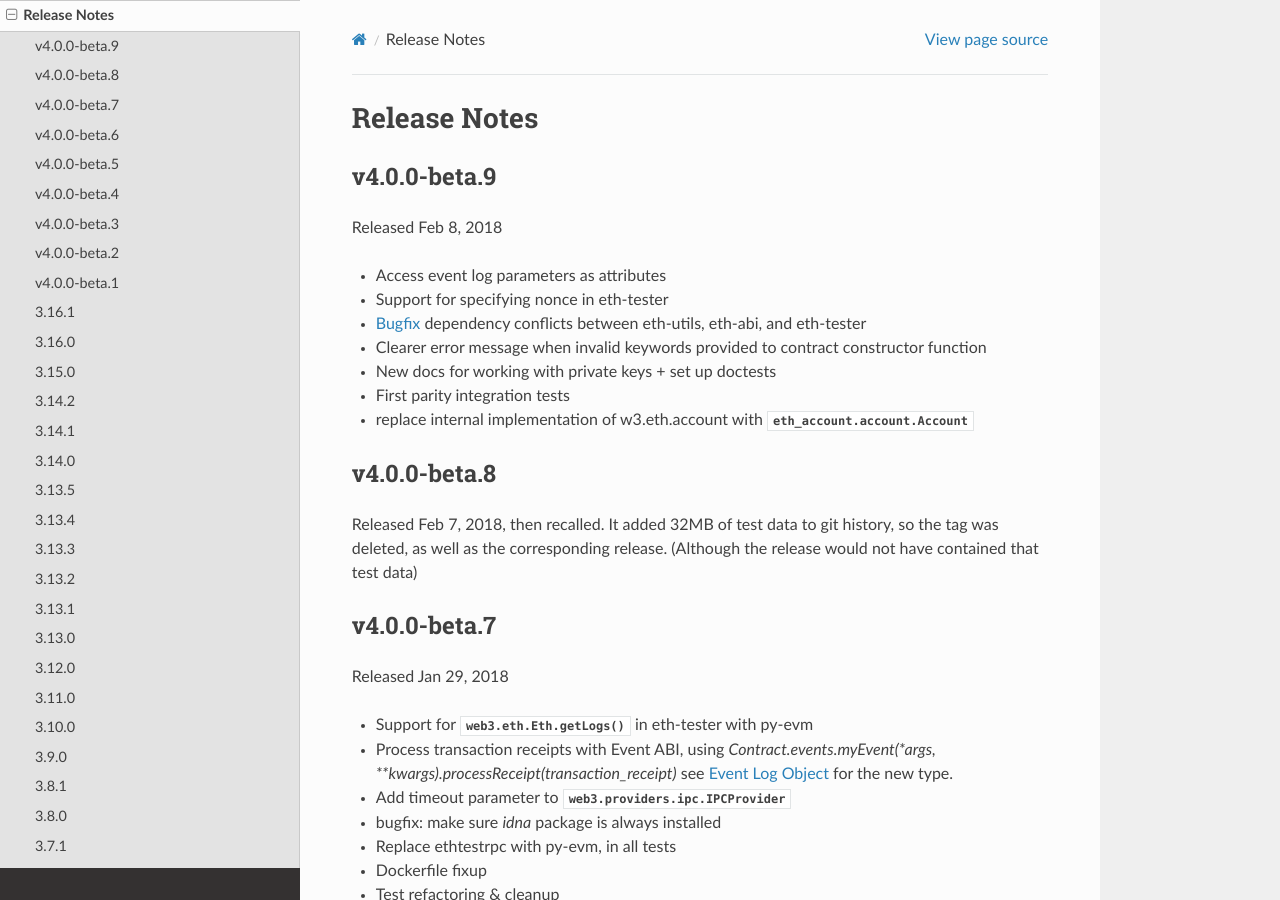
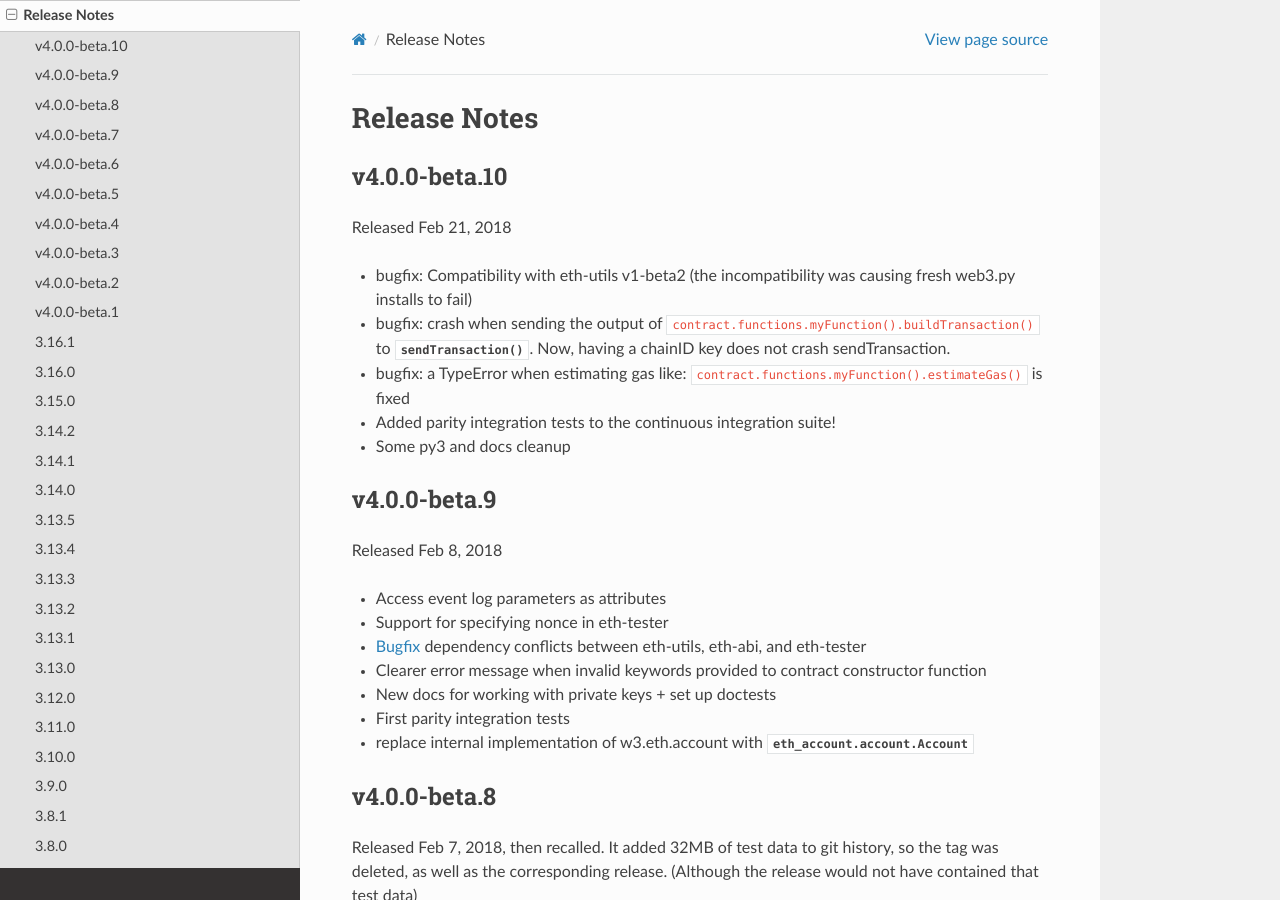
Before and after one commit to shuziren/web3.py, a Sphinx documentation site: the page built from docs/releases.rst, in a window 1280 px wide and 900 px high. Built offline with Sphinx 7.4.7 and the Read the Docs theme 2.0.0, drawn with Linux system fonts in a browser that asks for light colours.

Commit message:
release notes

```diff
--- a/docs/releases.rst
+++ b/docs/releases.rst
@@ -1,5 +1,20 @@
 Release Notes
 =============
+
+v4.0.0-beta.10
+-----------------
+
+Released Feb 21, 2018
+
+- bugfix: Compatibility with eth-utils v1-beta2
+  (the incompatibility was causing fresh web3.py installs to fail)
+- bugfix: crash when sending the output of ``contract.functions.myFunction().buildTransaction()``
+  to :meth:`~web3.eth.Eth.sendTransaction`. Now, having a chainID key does not crash
+  sendTransaction.
+- bugfix: a TypeError when estimating gas like:
+  ``contract.functions.myFunction().estimateGas()`` is fixed
+- Added parity integration tests to the continuous integration suite!
+- Some py3 and docs cleanup
 
 v4.0.0-beta.9
 -------------
```
